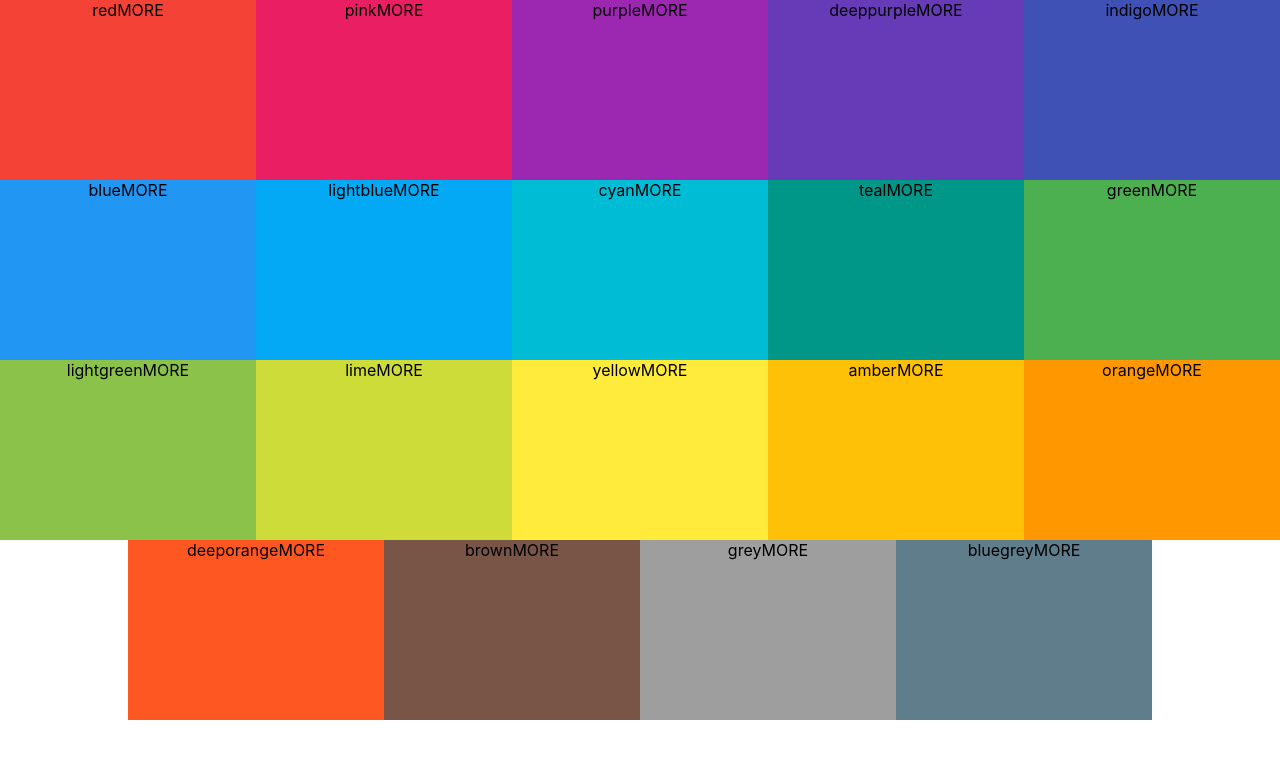
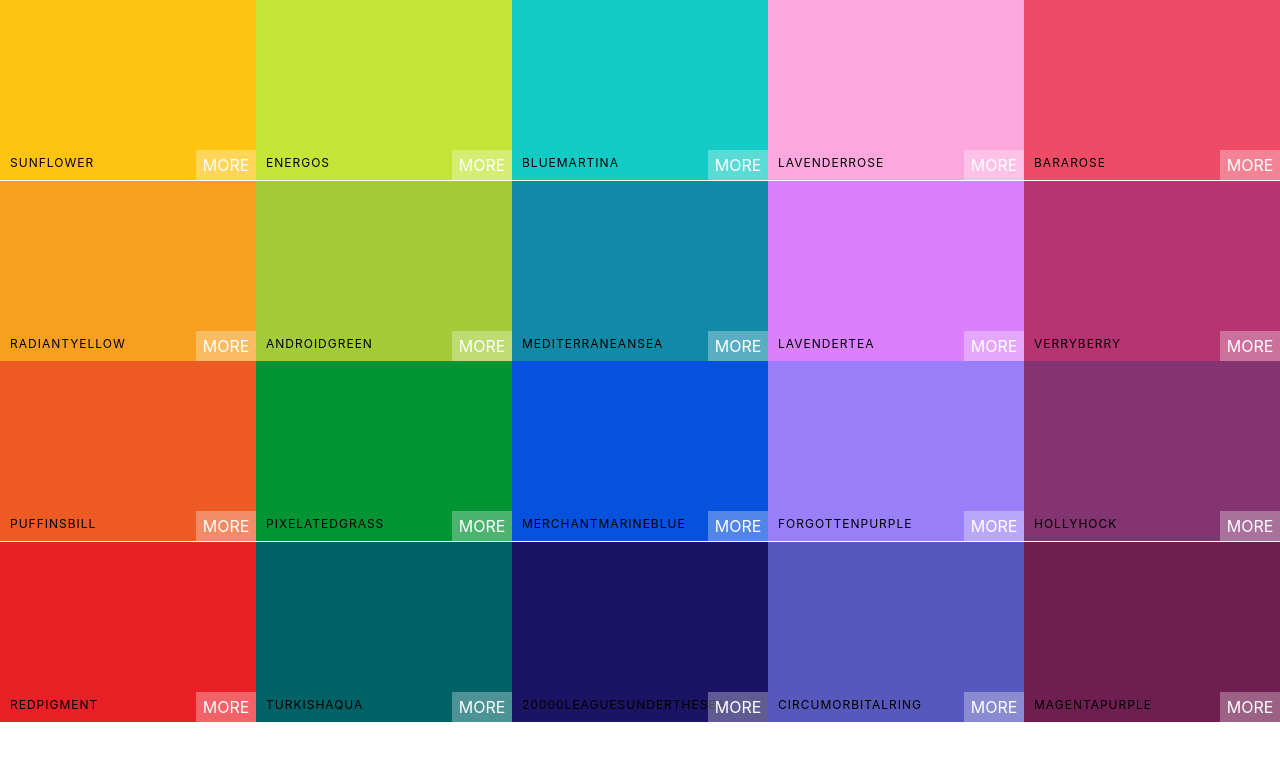
Before and after one commit to Epitome87/Modern-React-Bootcamp-Journey, a React (Create React App) app in the folder Colors Project/react-colors/: page / in a window 1280 px wide. Shown: the top 760 px of the page. Built offline with nearby package versions, Linux system fonts and the light colour scheme.

Commit message:
Style ColorBox component some more. Remove text-align center from App.css

```diff
--- a/Colors Project/react-colors/src/App.css
+++ b/Colors Project/react-colors/src/App.css
@@ -1,38 +1,3 @@
 .App {
-  text-align: center;
+  /* text-align: center; */
 }
-
-.App-logo {
-  height: 40vmin;
-  pointer-events: none;
-}
-
-@media (prefers-reduced-motion: no-preference) {
-  .App-logo {
-    animation: App-logo-spin infinite 20s linear;
-  }
-}
-
-.App-header {
-  background-color: #282c34;
-  min-height: 100vh;
-  display: flex;
-  flex-direction: column;
-  align-items: center;
-  justify-content: center;
-  font-size: calc(10px + 2vmin);
-  color: white;
-}
-
-.App-link {
-  color: #61dafb;
-}
-
-@keyframes App-logo-spin {
-  from {
-    transform: rotate(0deg);
-  }
-  to {
-    transform: rotate(360deg);
-  }
-}
--- a/Colors Project/react-colors/src/App.js
+++ b/Colors Project/react-colors/src/App.js
@@ -5,7 +5,7 @@
 function App() {
   return (
     <div className='App'>
-      <Palette {...seedPalettes[0]} />
+      <Palette {...seedPalettes[2]} />
     </div>
   );
 }
--- a/Colors Project/react-colors/src/ColorBox.css
+++ b/Colors Project/react-colors/src/ColorBox.css
@@ -5,4 +5,56 @@
   display: inline-block;
   position: relative;
   cursor: pointer;
+  margin-bottom: -3.5px;
 }
+
+.copy-button {
+  width: 100px;
+  height: 30px;
+  position: absolute;
+  display: inline-block;
+  top: 50%;
+  left: 50%;
+  transform: translate(-50%, -50%);
+  text-align: center;
+  outline: none;
+  background-color: rgba(255, 255, 255, 0.3);
+  font-family: inherit;
+  font-size: 1rem;
+  line-height: 30px;
+  color: white;
+  text-transform: uppercase;
+  border: none;
+  opacity: 0;
+  transition: opacity 0.5s linear;
+}
+
+.box-content {
+  position: absolute;
+  width: 100%;
+  left: 0px;
+  bottom: 0px;
+  padding: 10px;
+  color: black;
+  letter-spacing: 1px;
+  text-transform: uppercase;
+  font-size: 12px;
+}
+
+.ColorBox:hover .copy-button {
+  opacity: 1;
+}
+
+.see-more {
+  background-color: rgba(255, 255, 255, 0.3);
+  position: absolute;
+  border: none;
+  right: 0px;
+  bottom: 0px;
+  color: white;
+  width: 60px;
+  height: 30px;
+  text-align: center;
+  line-height: 30px;
+  text-transform: uppercase;
+}
--- a/Colors Project/react-colors/src/ColorBox.jsx
+++ b/Colors Project/react-colors/src/ColorBox.jsx
@@ -2,10 +2,17 @@
 import './ColorBox.css';
 
 const ColorBox = (props) => {
+  const { name, background } = props;
+
   return (
-    <div className='ColorBox' style={{ background: props.background }}>
-      <span>{props.name}</span>
-      <span>MORE</span>
+    <div className='ColorBox' style={{ background }}>
+      <div className='copy-container'>
+        <div className='box-content'>
+          <span>{name}</span>
+        </div>
+        <button className='copy-button'>Copy</button>
+      </div>
+      <span className='see-more'>More</span>
     </div>
   );
 };
```
